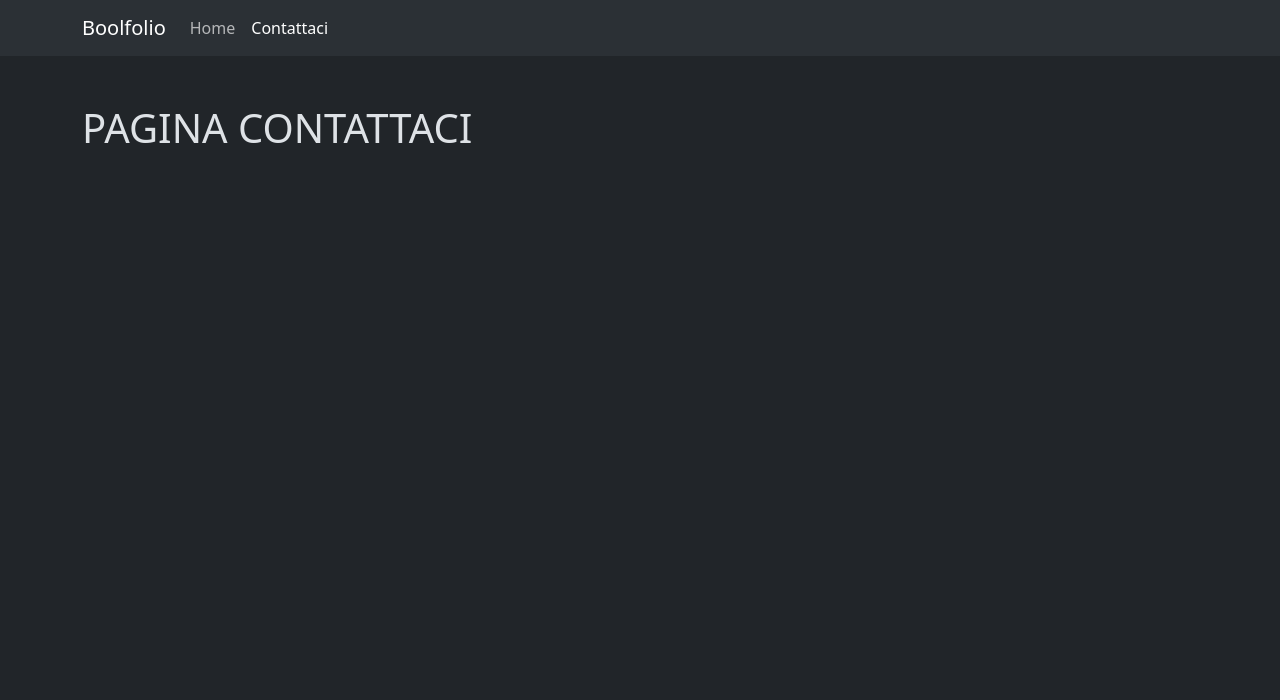
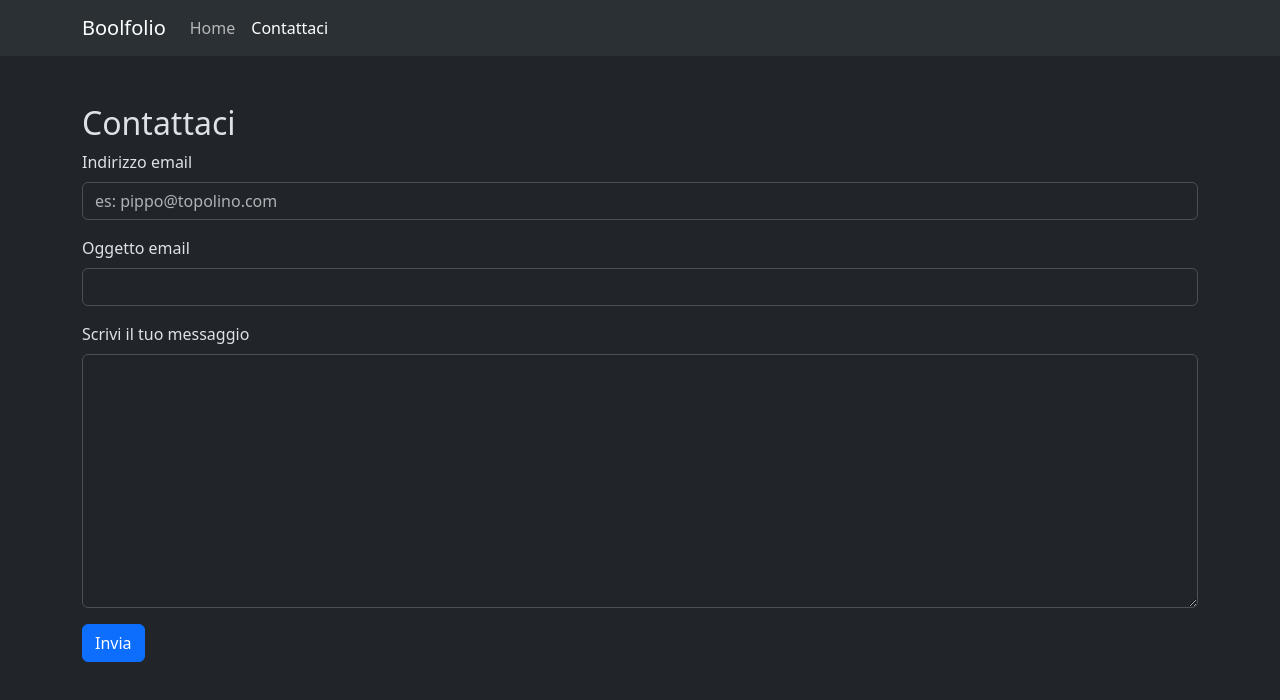
Before and after one commit to emilianogastaldo/vite-boolfolio, a Vue app: page /contact-us in a window 1280 px wide. Shown: the top 700 px of the page. Built offline with nearby package versions, Linux system fonts and the light colour scheme.

Commit message:
creato il form con gli input v-model

```diff
--- a/src/pages/ContactUsPage.vue
+++ b/src/pages/ContactUsPage.vue
@@ -1,9 +1,38 @@
 <script>
+import axios from 'axios';
+import { store } from '../data/store';
+
 export default {
     name: 'ContactUsPage',
+    data: () => ({
+        form: {
+            email: '',
+            subject: '',
+            message: ''
+        },
+    })
 }
 </script>
 <template>
-    <h1>PAGINA CONTATTACI</h1>
+    <h2>Contattaci</h2>
+    <form @submit.prevent novalidate>
+        <!-- Email -->
+        <div class="mb-3">
+            <label for="email" class="form-label">Indirizzo email</label>
+            <input type="email" class="form-control" id="email" placeholder="es: pippo@topolino.com"
+                v-model="form.email">
+        </div>
+        <!-- Oggetto -->
+        <div class="mb-3">
+            <label for="subject" class="form-label">Oggetto email</label>
+            <input type="text" class="form-control" id="subject" v-model="form.subject">
+        </div>
+        <!-- Messaggio -->
+        <div class="mb-3">
+            <label for="message" class="form-label">Scrivi il tuo messaggio</label>
+            <textarea class="form-control" id="message" rows="10" v-model="form.message"></textarea>
+        </div>
+        <button type="submit" class="btn btn-primary">Invia</button>
+    </form>
 </template>
 <style></style>
```
